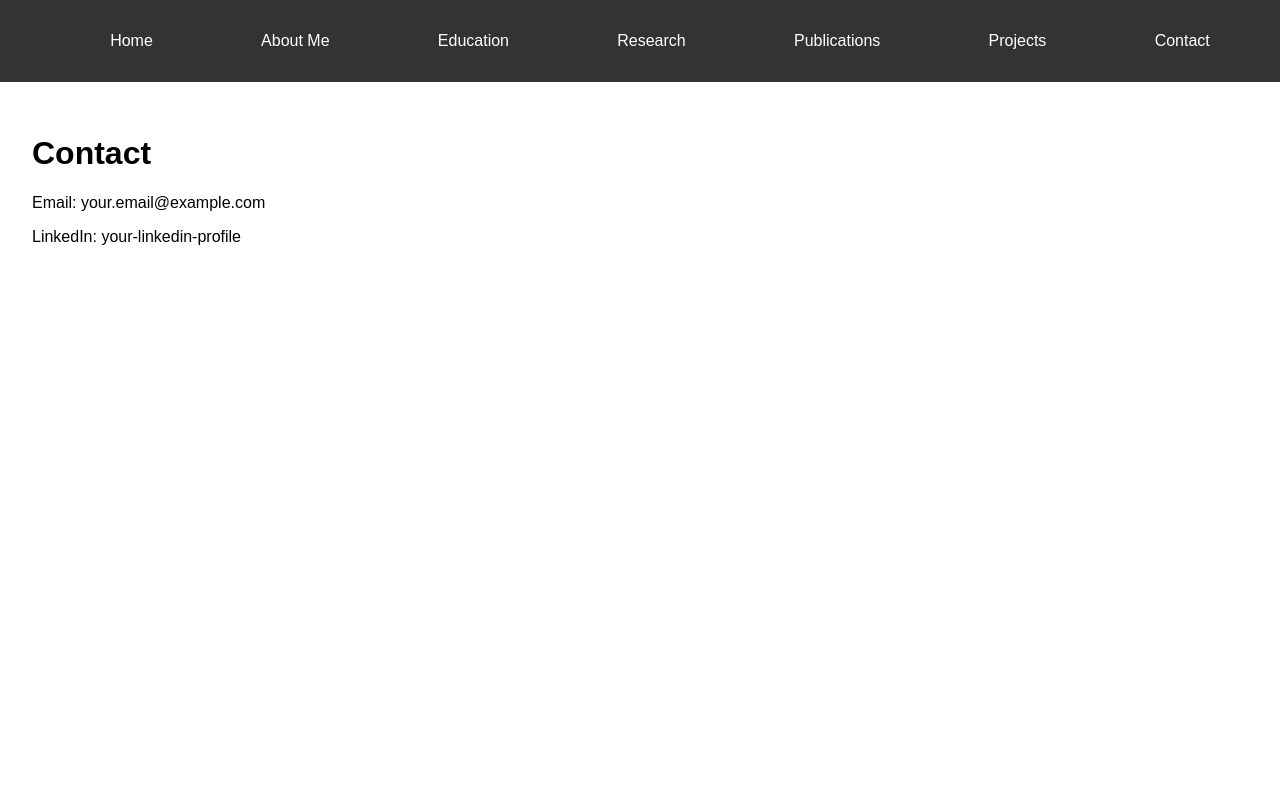
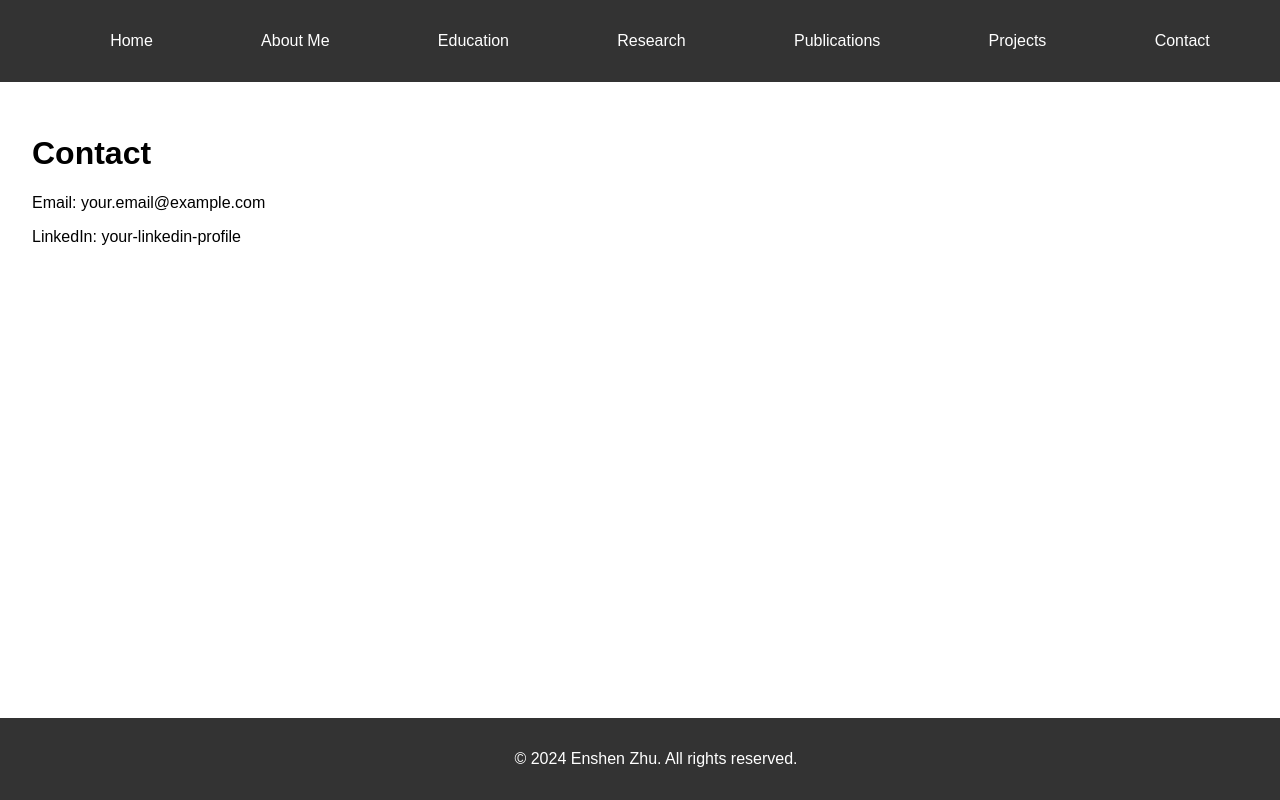
Before and after one commit to EnshenZhu/academic_webpage, a React (Create React App) app in the folder academic-portfolio/: page /contact in a window 1280 px wide. Built offline with nearby package versions, Linux system fonts and the light colour scheme.

Commit message:
add the footer

```diff
--- a/academic-portfolio/src/App.css
+++ b/academic-portfolio/src/App.css
@@ -37,3 +37,13 @@
 .contact {
   padding: 2rem;
 }
+
+footer {
+  background: #333;
+  color: #fff;
+  text-align: center;
+  padding: 1rem;
+  position: fixed;
+  bottom: 0;
+  width: 100%;
+}
--- a/academic-portfolio/src/App.js
+++ b/academic-portfolio/src/App.js
@@ -8,6 +8,7 @@
 import Projects from './components/Projects';
 import Contact from './components/Contact';
 import Navigation from './components/Navigation';
+import Footer from './components/Footer';
 import './App.css';
 
 const App = () => {
@@ -24,6 +25,7 @@
           <Route path="/projects" element={<Projects />} />
           <Route path="/contact" element={<Contact />} />
         </Routes>
+        <Footer />
       </div>
     </Router>
   );
--- /dev/null
+++ b/academic-portfolio/src/components/Footer.js
@@ -0,0 +1,11 @@
+import React from 'react';
+
+const Footer = () => {
+  return (
+    <footer>
+      <p>&copy; {new Date().getFullYear()} Enshen Zhu. All rights reserved.</p>
+    </footer>
+  );
+};
+
+export default Footer;
```
